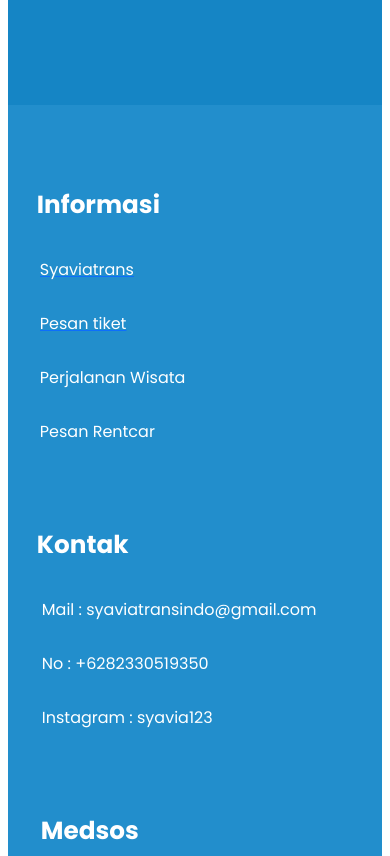
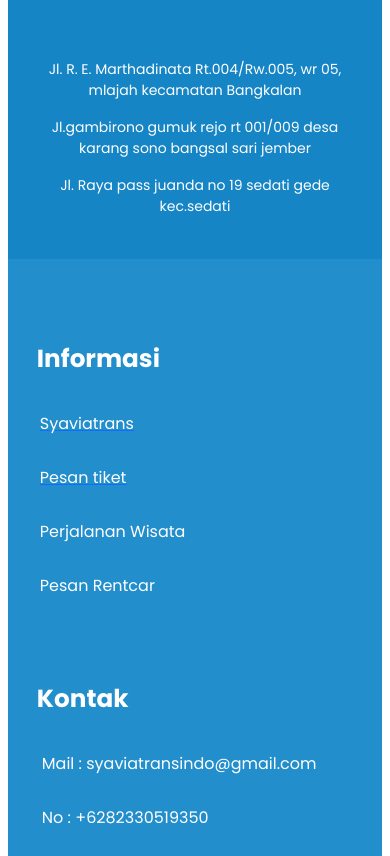
Before and after one commit to khoirulhudaa/syaviatransID, a plain HTML site: page index.html in a window 390 px wide. Shown: the part 6340-7196 px from the top of the page. Drawn offline with nearby package versions, Linux system fonts and the light colour scheme.

Commit message:
Add files via upload

```diff
--- a/css/index.css
+++ b/css/index.css
@@ -689,8 +689,13 @@
 
 .alamat {
     position: relative;
+    top: 14px;
     width: 100%;
-    top: 90px;
+    height: max-content;
+}
+
+.alamat p {
+    font-size: 14px;
 }
 
 .wrap-sec8 div {
@@ -752,13 +757,6 @@
     height: 100%;
     display: block;
     padding: 40px;
-}
-
-.fa-map-marker-alt {
-    position: relative;
-    left: 25px;
-    top: 12px;
-    width: 20%;
 }
 
 .list-sosmed small {
@@ -1257,9 +1255,6 @@
         display: none;
     }
 
-    .list-sosmed p {
-        display: none;
-    }
 
     .medsos {
         position: relative;
--- a/index.html
+++ b/index.html
@@ -468,8 +468,10 @@
           <img src="./images/logo/support1.PNG" alt="">
           <br>
           <br>
-          <div class="alamat d-flex">
-            <i class="fas fa-map-marker-alt s"></i><p class="text-white">Jl. R. E. Marthadinata Rt.004/Rw.005, wr 05, mlajah kecamatan Bangkalan</p>
+          <div class="alamat d-flex" style="flex-direction: column;">
+            <p class="text-white">Jl. R. E. Marthadinata Rt.004/Rw.005, wr 05, mlajah kecamatan Bangkalan</p>
+            <p class="text-white">Jl.gambirono gumuk rejo rt 001/009 desa karang sono bangsal sari jember</p>
+            <p class="text-white">Jl. Raya pass juanda no 19 sedati gede kec.sedati</p>
           </div>
         </div>
           <div class="list-footer">
```
